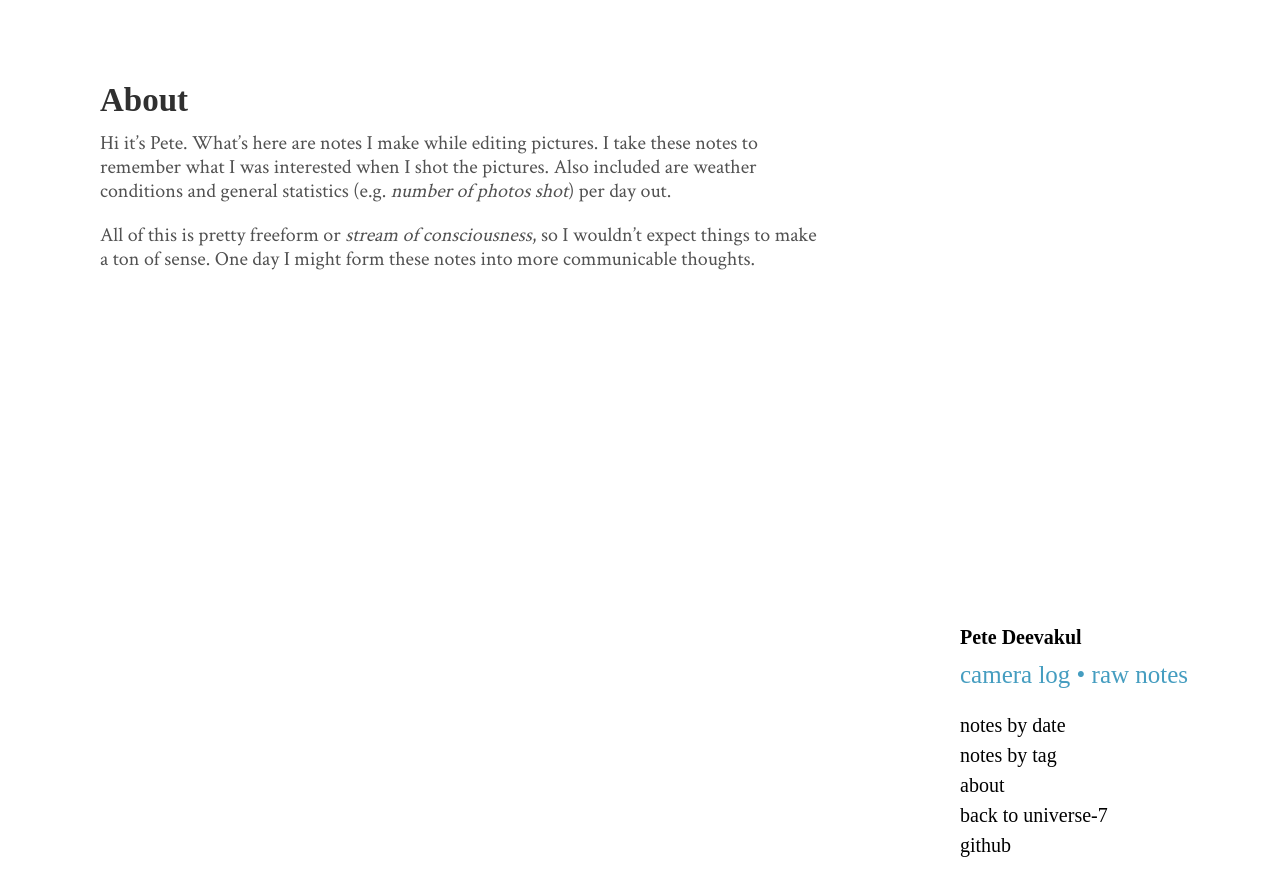
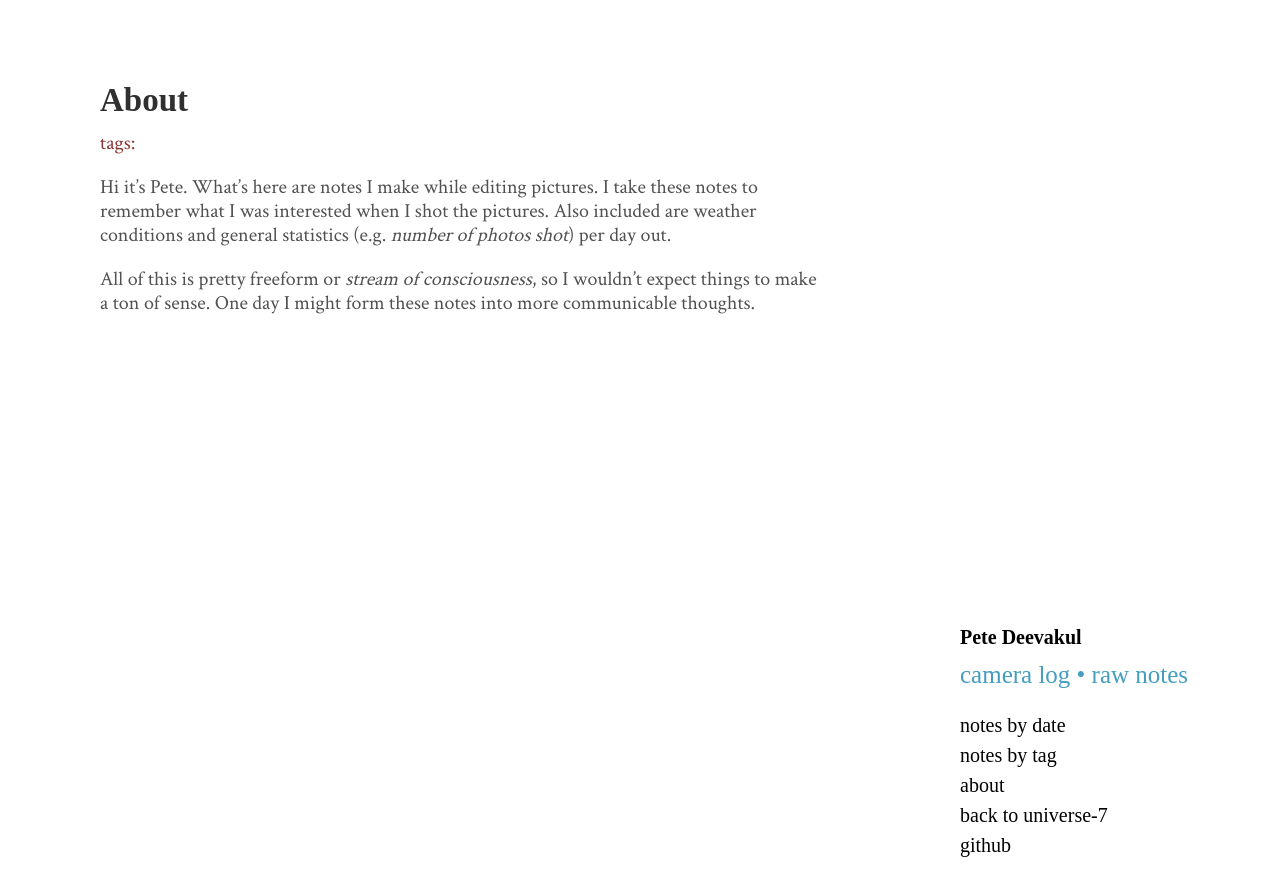
Before and after one commit to universe-7/camera-log, a Jekyll site: the page built from about.md, in a window 1280 px wide. Shown: the top 896 px of the page. Built offline with Jekyll 4.4.1, drawn with Linux system fonts in a browser that asks for light colours; some web fonts are replaced.

Commit message:
add tags class

```diff
--- a/_layouts/page.html
+++ b/_layouts/page.html
@@ -2,9 +2,19 @@
 layout: default
 ---
 
-<div class="post">
+<div class="page">
   <h1 class="post-title">
   <a href="/camera-log/{{ post.url }}">{{ page.title }}</a>
   </h1>
+
+    <span class="post-tags" style="white-space: nowrap">tags:
+    {% for tag in page.tags %}
+      {% capture tag_name %}{{ tag }}{% endcapture %}
+    <a href="/camera-log/tag/{{ tag_name }}">
+      {{ tag_name }}
+    </a>
+  {% endfor %}
+  </span>
+
   {{ content }}
 </div>
```
